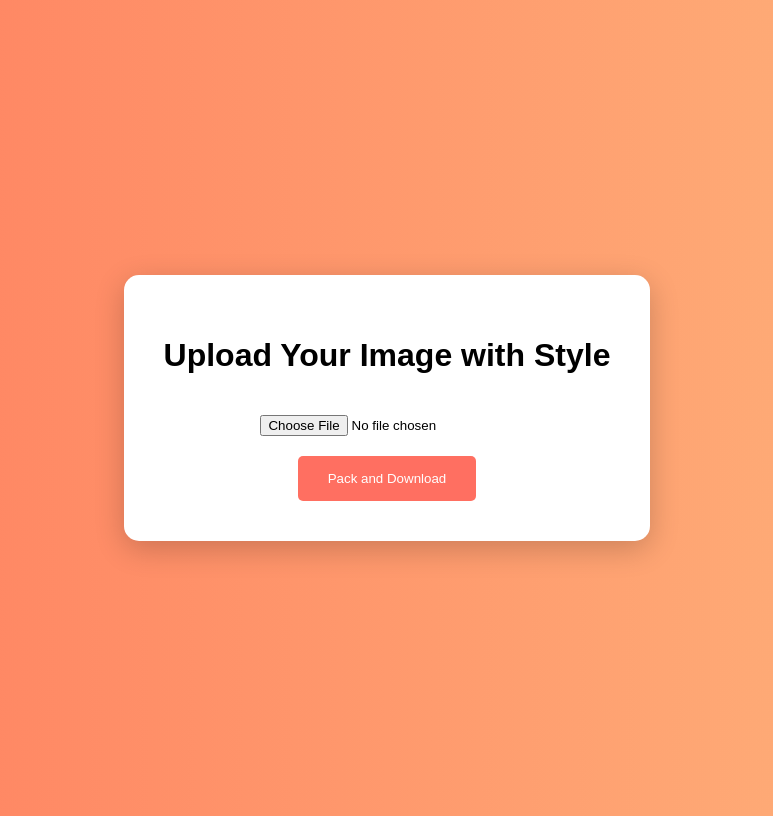
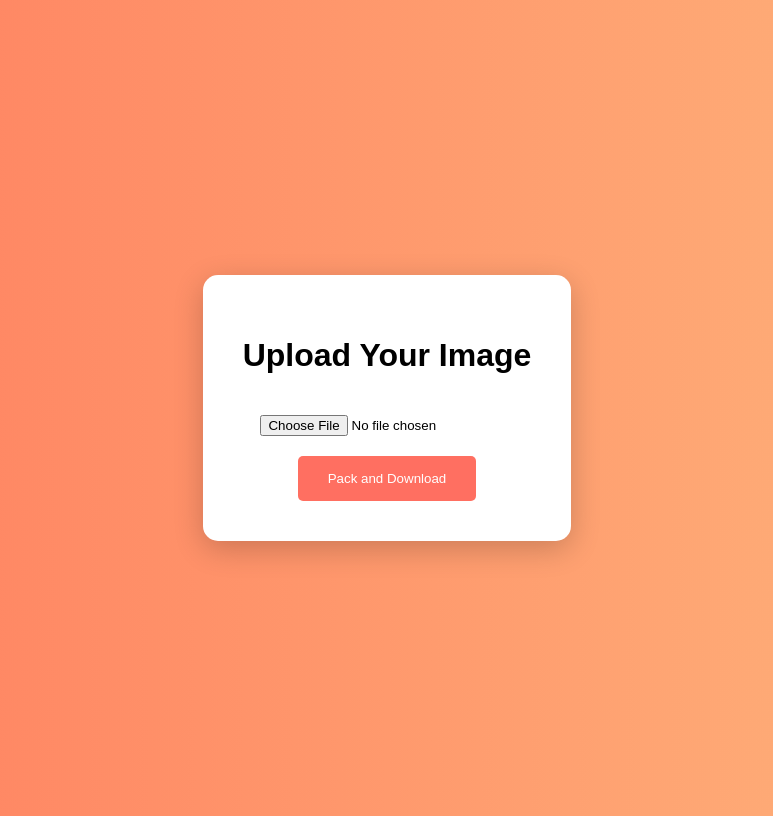
Before and after one commit to Kellarosaa/File, a plain HTML site: page image.html in a window 1280 px wide. Shown: the whole page, without its empty margins (253-1026 px from the left). Drawn offline with Linux system fonts and the light colour scheme.

Commit message:
Update image.html

```diff
--- a/image.html
+++ b/image.html
@@ -50,7 +50,7 @@
 </head>
 <body>
     <div class="container">
-        <h1>Upload Your Image with Style</h1>
+        <h1>Upload Your Image</h1>
         <input type="file" id="imageInput" accept="image/*">
         <img id="imagePreview" src="" alt="Image Preview" style="display:none;">
         <br>
```
